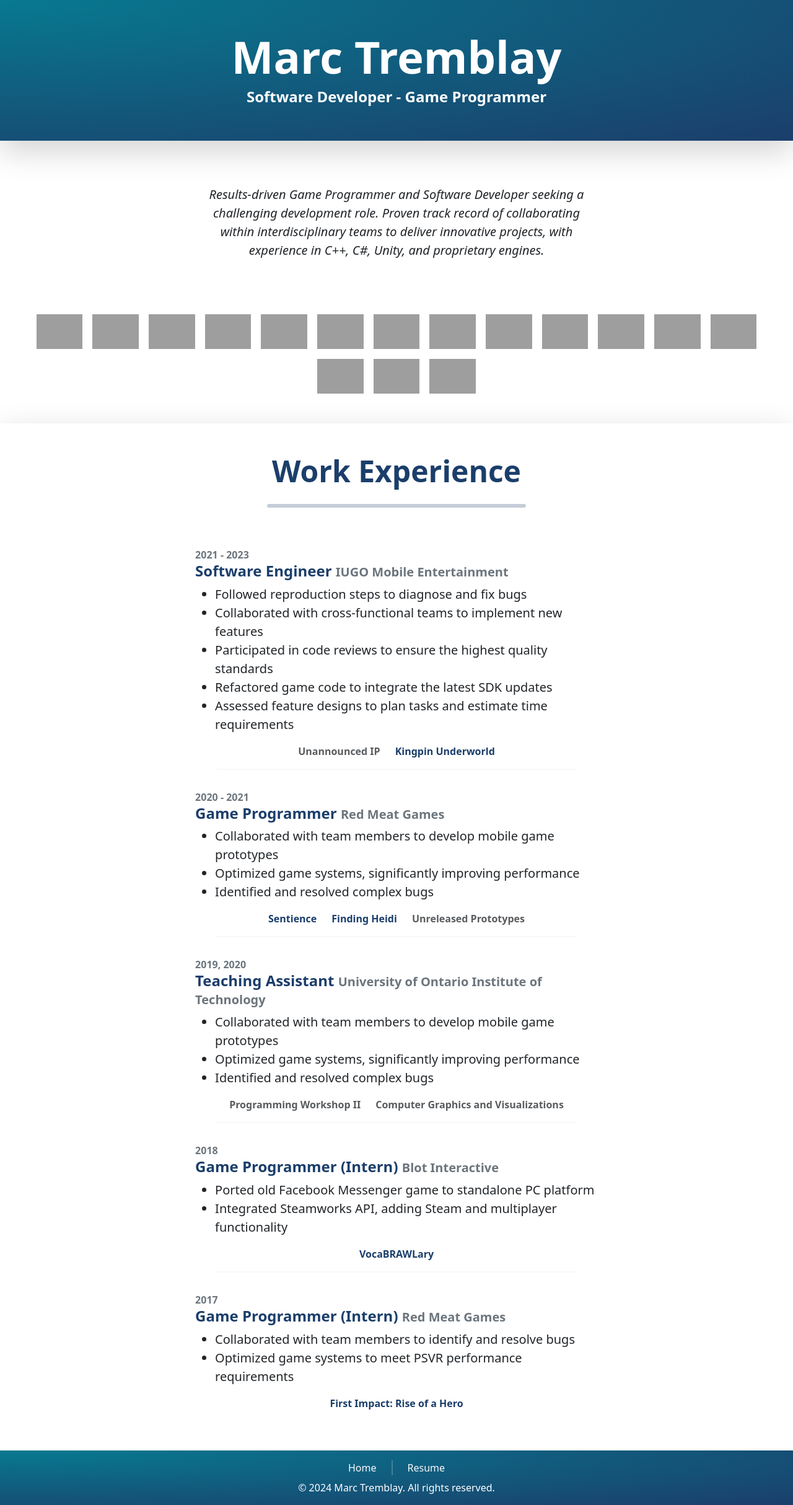
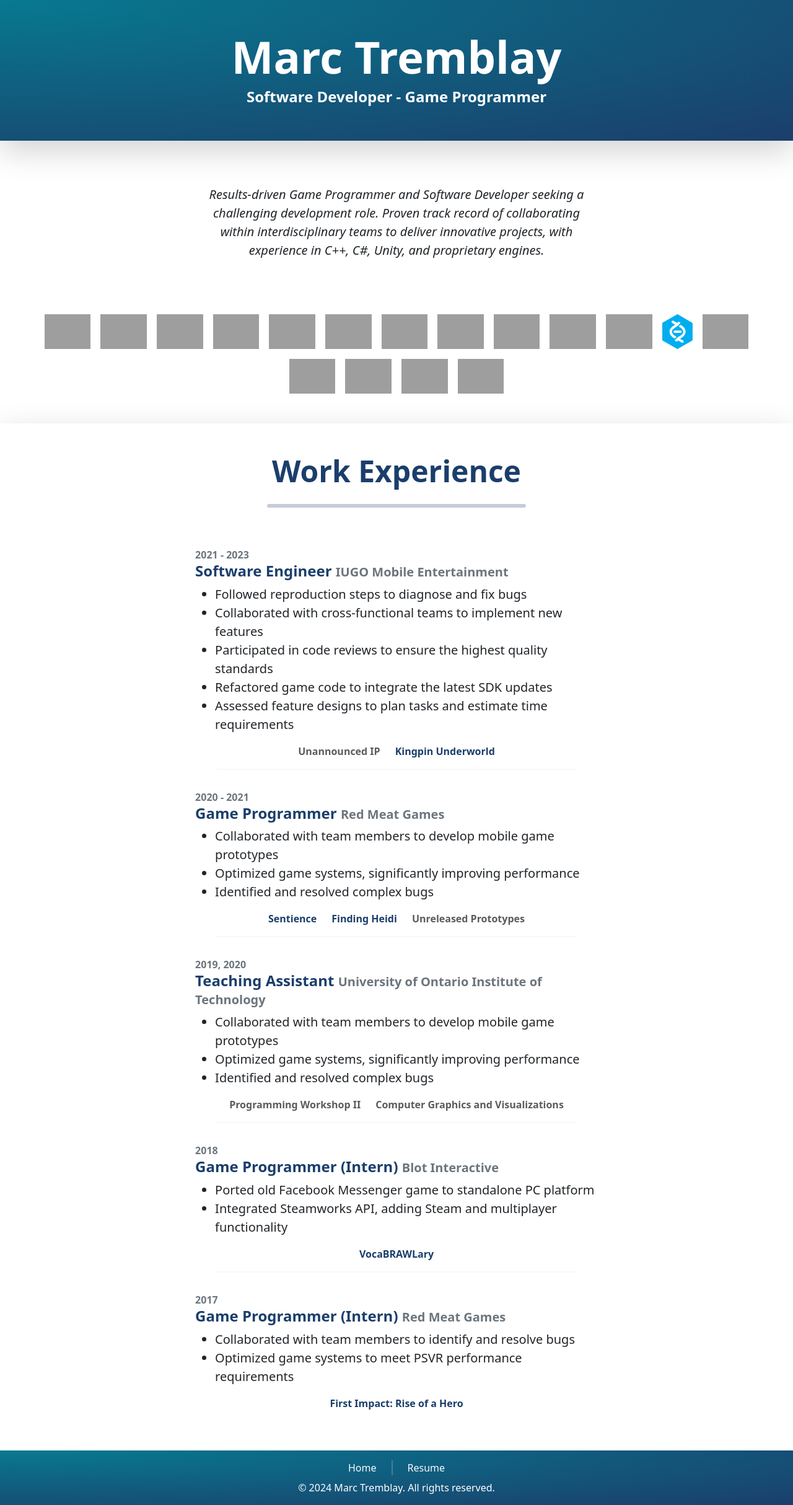
Before and after one commit to tremblay95/tremblay95.github.io, a Jekyll site: the page built from resume.html, in a window 1280 px wide. Shown: the whole page at 62% size. Built offline with Jekyll 4.4.1, drawn with Linux system fonts in a browser that asks for light colours; grey boxes are pictures that could not be loaded.

Commit message:
added perforce icon

```diff
--- a/_data/techicons.yml
+++ b/_data/techicons.yml
@@ -10,10 +10,10 @@
   "https://cdn.jsdelivr.net/gh/devicons/devicon@latest/icons/unity/unity-original.svg",
   "https://cdn.jsdelivr.net/gh/devicons/devicon@latest/icons/unrealengine/unrealengine-original.svg",
   "https://cdn.jsdelivr.net/gh/devicons/devicon@latest/icons/git/git-original.svg",
+  "assets/images/helix_icon.svg",
   "https://cdn.jsdelivr.net/gh/devicons/devicon@latest/icons/bootstrap/bootstrap-original.svg",
   "https://cdn.jsdelivr.net/gh/devicons/devicon@latest/icons/css3/css3-original.svg",
   "https://cdn.jsdelivr.net/gh/devicons/devicon@latest/icons/html5/html5-original.svg",
   "https://cdn.jsdelivr.net/gh/devicons/devicon@latest/icons/jekyll/jekyll-original.svg",
   "https://cdn.jsdelivr.net/gh/devicons/devicon@latest/icons/sass/sass-original.svg",
-
 ]
```
Also changed, not shown: assets/images/helix_icon.svg (added).
